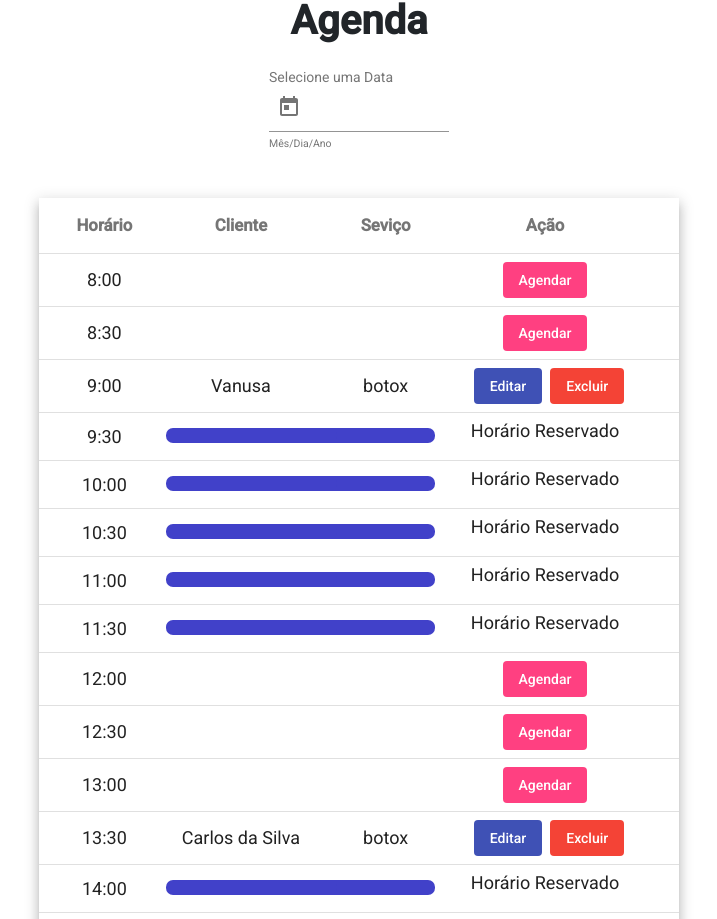
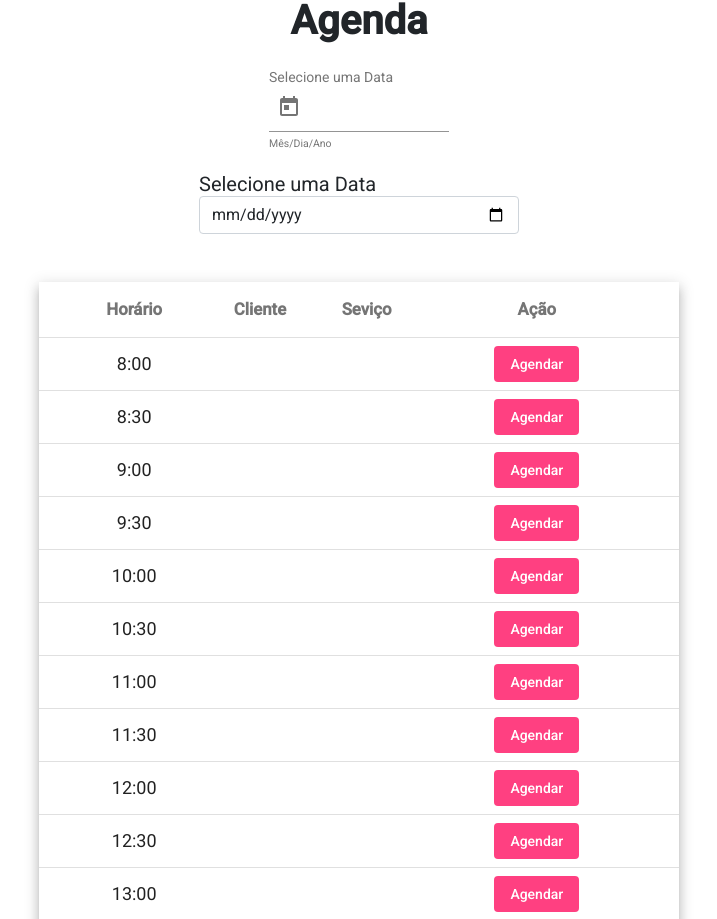
Before and after one commit to NeoJhonn/scheduEase-angular-front-end, an Angular app: page /schedule in a window 1280 px wide. Shown: the part 139-1058 px from the top of the page, without its empty margins (281-998 px from the left). Built offline with nearby package versions, Linux system fonts and the light colour scheme.

Commit message:
Created Schedule service and method listAppointments

```diff
--- /dev/null
+++ b/src/app/@core/services/schedule.service.ts
@@ -0,0 +1,26 @@
+import { Injectable } from '@angular/core';
+import { HttpClient } from '@angular/common/http';
+import { Observable } from 'rxjs';
+import { Router } from '@angular/router';
+import { Schedule } from '../models/schedule.model';
+import { Urls } from '../url';
+
+@Injectable({
+  providedIn: 'any'
+})
+export class ScheduleService {
+// Api que será consumida
+private apiUrl = Urls.SCHEDULE_BACK;
+
+
+constructor(private http: HttpClient, private router: Router) {
+
+}
+
+listAppointments(date: string, employeeId: number): Observable<Schedule[]> {
+  return this.http.get<Schedule[]>(`${this.apiUrl}/list-appointments?appointmentDate=${date}&id=${employeeId}`);
+}
+
+
+
+}
--- a/src/app/components/schedule/schedule.component.html
+++ b/src/app/components/schedule/schedule.component.html
@@ -3,11 +3,19 @@
 <!-- DatePicker -->
 <mat-form-field class="d-flex justify-content-center">
   <mat-label>Selecione uma Data</mat-label>
-  <input matInput [matDatepicker]="picker">
+  <input matInput [matDatepicker]="picker" [(ngModel)]="date" (dateChange)="listAppointments(1)">
   <mat-hint>Mês/Dia/Ano</mat-hint>
   <mat-datepicker-toggle matIconSuffix [for]="picker"></mat-datepicker-toggle>
   <mat-datepicker #picker></mat-datepicker>
 </mat-form-field>
+
+<form class="m-auto w-25">
+
+  <label for="date-picker"  class="control-label fs-5 mt-4">Selecione uma Data</label>
+  <input type="date" [(ngModel)]="date" class="form-control" id="date-picker" name="date"  (change)="listAppointments(1)"/>
+
+</form>
+
 
 
 
@@ -27,12 +35,12 @@
   <ng-container matColumnDef="name">
     <th mat-header-cell *matHeaderCellDef class="text-center"> Cliente </th>
     <td mat-cell *matCellDef="let hour" class="text-center" >
-      <span *ngFor="let element of elements">
-        <span *ngIf="hour == element.startTime">
+      <span *ngFor="let element of schedules">
+        <span *ngIf="hour == formatHour(element.startTime)">
           {{ element.clientName }}
         </span>
       </span>
-      <span *ngIf="setReserved(hour, elements) === false">
+      <span *ngIf="setReserved(formatHour(hour), schedules) === false">
         <button style="border: none; border-radius: 7px; background-color: rgb(65, 65, 201);height: 15px; width: 100%; margin-left: 20px;"></button>
       </span>
 
@@ -43,12 +51,12 @@
   <ng-container matColumnDef="service">
     <th mat-header-cell *matHeaderCellDef class="text-center"> Seviço </th>
     <td mat-cell *matCellDef="let hour" class="text-center">
-      <span *ngFor="let element of elements">
-        <span *ngIf="hour === element.startTime">
+      <span *ngFor="let element of schedules">
+        <span *ngIf="hour === formatHour(element.startTime)">
           {{ element.serviceBooked }}
         </span>
       </span>
-      <span *ngIf="setReserved(hour, elements) === false">
+      <span *ngIf="setReserved(formatHour(hour), schedules) === false">
         <button style="border: none; border-radius: 7px; background-color: rgb(65, 65, 201);height: 15px; width: 100%"></button>
       </span>
 
@@ -60,17 +68,17 @@
   <ng-container matColumnDef="action">
     <th mat-header-cell *matHeaderCellDef class="text-center"> Ação </th>
       <td mat-cell *matCellDef="let hour" class="text-center">
-        <span *ngFor="let element of elements">
-          <span *ngIf="hour === element.startTime">
+        <span *ngFor="let element of schedules">
+          <span *ngIf="hour === formatHour(element.startTime)">
             <button mat-flat-button color="primary" class="m-lg-2" >Editar</button>
             <button mat-flat-button color="warn" >Excluir</button>
           </span>
 
         </span>
-        <span *ngIf="isFree(hour, elements)">
+        <span *ngIf="isFree(hour, schedules)">
           <button  mat-flat-button color="accent" class="m-lg-2">Agendar</button>
         </span>
-        <span *ngIf="setReserved(hour, elements) === false">
+        <span *ngIf="setReserved(hour, schedules) === false">
           <p>Horário Reservado</p>
         </span>
 
--- a/src/app/components/schedule/schedule.component.ts
+++ b/src/app/components/schedule/schedule.component.ts
@@ -1,56 +1,7 @@
 import { Component, OnInit } from '@angular/core';
 import { Schedule } from 'src/app/@core/models/schedule.model';
-
-
-const ELEMENT_DATA: Schedule[] = [
-  {
-    id: 1,
-    clientName: 'Vanusa',
-    employeeId: 1,
-    serviceBooked: 'botox',
-    appointmentDate: '2023-10-09',
-    startTime: '9:00',
-    endTime: '11:30'
-  },
-  {
-    id: 1,
-    clientName: 'Carlos da Silva',
-    employeeId: 1,
-    serviceBooked: 'botox',
-    appointmentDate: '2023-10-09',
-    startTime: '13:30',
-    endTime: '14:00'
-  },
-  {
-    id: 1,
-    clientName: 'Vini filho Flávio',
-    employeeId: 1,
-    serviceBooked: 'botox',
-    appointmentDate: '2023-10-09',
-    startTime: '14:30',
-    endTime: '14:30'
-  },
-  {
-    id: 1,
-    clientName: 'Rosimeri Andrade',
-    employeeId: 1,
-    serviceBooked: 'botox',
-    appointmentDate: '2023-10-09',
-    startTime: '17:00',
-    endTime: '19:30'
-  },
-  {
-    id: 1,
-    clientName: 'Lu Carioca',
-    employeeId: 1,
-    serviceBooked: 'pé e mão',
-    appointmentDate: '2023-10-09',
-    startTime: '20:30',
-    endTime: '22:00'
-  }
-
-];
-
+import { ScheduleService } from 'src/app/@core/services/schedule.service';
+import { Router } from '@angular/router';
 
 
 @Component({
@@ -65,13 +16,48 @@ export class ScheduleComponent implements OnInit {
   '22:00']
   displayedColumns: string[] = ['time', 'name', 'service', 'action'];
   dataSource = this.timeGrid;
-  public elements = ELEMENT_DATA;
+  public schedules: Schedule[] = [];
+  // Formato desejado para o matDatepicker.
+  datepickerFormat: string = 'yyyy-MM-dd';
+  date: string = '';
 
-  constructor() { }
+  constructor(private service: ScheduleService, private router: Router) {
+
+  }
 
   ngOnInit(): void {
+    console.log('Testando formatação: '+this.formatHour('17:30'))
 
+  }
 
+  // Lista os funcionário cadastrados
+  listAppointments(employeeId: number) : void {
+    console.log(this.date);
+    this.service.listAppointments(this.formatDate(this.date), employeeId).subscribe((data) => {
+      this.schedules = data;
+      console.log(data);
+    });
+  }
+
+  formatHour(hour: string): string {
+    if (hour.includes('_')){
+     return hour = hour.replace('H_', '').replace('_', ':');
+    } else {
+      hour = hour.replace(':', '_');
+      hour = 'H_'+ hour
+      return hour;
+    }
+  }
+
+  formatDate(inputDate: string): string {
+    const date = new Date(inputDate);
+    if (isNaN(date.getTime())) {
+      return 'Data inválida';
+    }
+    const year = date.getFullYear();
+    const month = (date.getMonth() + 1).toString().padStart(2, '0'); // O mês começa em 0, então somamos 1 e formatamos.
+    const day = date.getDate().toString().padStart(2, '0');
+    return `${year}-${month}-${day}`;
   }
 
   isFree(hour: string, elements: Schedule[]): boolean{
@@ -82,10 +68,10 @@ export class ScheduleComponent implements OnInit {
 
     // Pegar o elemento que tem um horário da vez do loop
     for (let el of elements) {
-      if (this.timeGrid.indexOf(hour) >= this.timeGrid.indexOf(el.startTime)){
+      if (this.timeGrid.indexOf(hour) >= this.timeGrid.indexOf(this.formatHour(el.startTime))) {
         // pegas os dois index do intevalo de hora marcada
-        indexS = this.timeGrid.indexOf(el.startTime);
-        indexE = this.timeGrid.indexOf(el.endTime);
+        indexS = this.timeGrid.indexOf(this.formatHour(el.startTime));
+        indexE = this.timeGrid.indexOf(this.formatHour(el.endTime));
 
       }
     }
@@ -116,7 +102,6 @@ export class ScheduleComponent implements OnInit {
   }
   }
 
-
     return isFree;
   }
 
@@ -128,10 +113,10 @@ export class ScheduleComponent implements OnInit {
 
     // Pegar o elemento que tem um horário da vez do loop
     for (let el of elements) {
-      if (this.timeGrid.indexOf(hour) >= this.timeGrid.indexOf(el.startTime)){
+      if (this.timeGrid.indexOf(hour) >= this.timeGrid.indexOf(this.formatHour(el.startTime))) {
         // pegas os dois index do intevalo de hora marcada
-        indexS = this.timeGrid.indexOf(el.startTime)+1;
-        indexE = this.timeGrid.indexOf(el.endTime);
+        indexS = this.timeGrid.indexOf(this.formatHour(el.startTime))+1;
+        indexE = this.timeGrid.indexOf(this.formatHour(el.endTime));
 
       }
     }
@@ -162,63 +147,9 @@ export class ScheduleComponent implements OnInit {
   }
   }
 
-
     return isFree;
   }
 
-  setReserved2(hour: string, elements: Schedule[]): boolean{
-    let isFree: boolean = true;
-    let intervals: String[] = [];
-    let indexS: number = -1;
-    let indexE: number = -1;
-
-    // Pegar o elemento que tem um horário da vez do loop
-    for (let el of elements) {
-      if (this.timeGrid.indexOf(hour) >= this.timeGrid.indexOf(el.startTime)){
-        // pegas os dois index do intevalo de hora marcada
-        indexS = this.timeGrid.indexOf(el.startTime);
-        indexE = this.timeGrid.indexOf(el.endTime);
-
-      }
-    }
-
-    if (indexE === -1 && indexS === -1) {
-      isFree = true;
-    } else {
-      if ( indexS === indexE) {
-        intervals.push(this.timeGrid[indexS]);
-        // seta falso nesse intervalo para econder o botão Agendar
-      for (let h of intervals) {
-        if (this.timeGrid.indexOf(hour) === this.timeGrid.indexOf(h)) {
-          isFree = false;
-        }
-      }
-      } else {
-    // popula o array com os horário do intevalo
-    for (let i= indexS; i <= indexE; i++) {
-      intervals.push(this.timeGrid[i]);
-    }
-
-    // seta falso nesse intervalo para econder o botão Agendar
-    for (let h of intervals) {
-      if (this.timeGrid.indexOf(hour) === this.timeGrid.indexOf(h)) {
-        isFree = false;
-      }
-    }
-  }
-  }
 
 
-    return isFree;
-  }
-
-  isIndexEquals(a: number, b: number): boolean {
-    if (a === b) {
-      return true;
-    } else {
-      return false;
-    }
-
-  }
-
 }
--- a/src/app/components/schedule/schedule.module.ts
+++ b/src/app/components/schedule/schedule.module.ts
@@ -3,6 +3,8 @@ import { CommonModule } from '@angular/common';
 import { ScheduleComponent } from './schedule.component';
 import { ScheduleRoutingModule } from './schedule.routing.modules';
 import { DesignImportsModule } from 'src/app/shared/design-imports/design-imports.module';
+import { HttpClientModule } from '@angular/common/http';
+import { FormsModule } from '@angular/forms';
 
 
 
@@ -13,7 +15,9 @@ import { DesignImportsModule } from 'src/app/shared/design-imports/design-import
   imports: [
     CommonModule,
     ScheduleRoutingModule,
-    DesignImportsModule
+    HttpClientModule,
+    DesignImportsModule,
+    FormsModule
   ]
 })
 export class ScheduleModule { }
```
Also changed, not shown: 1 other file (tests, documents, lock files or other folders).
